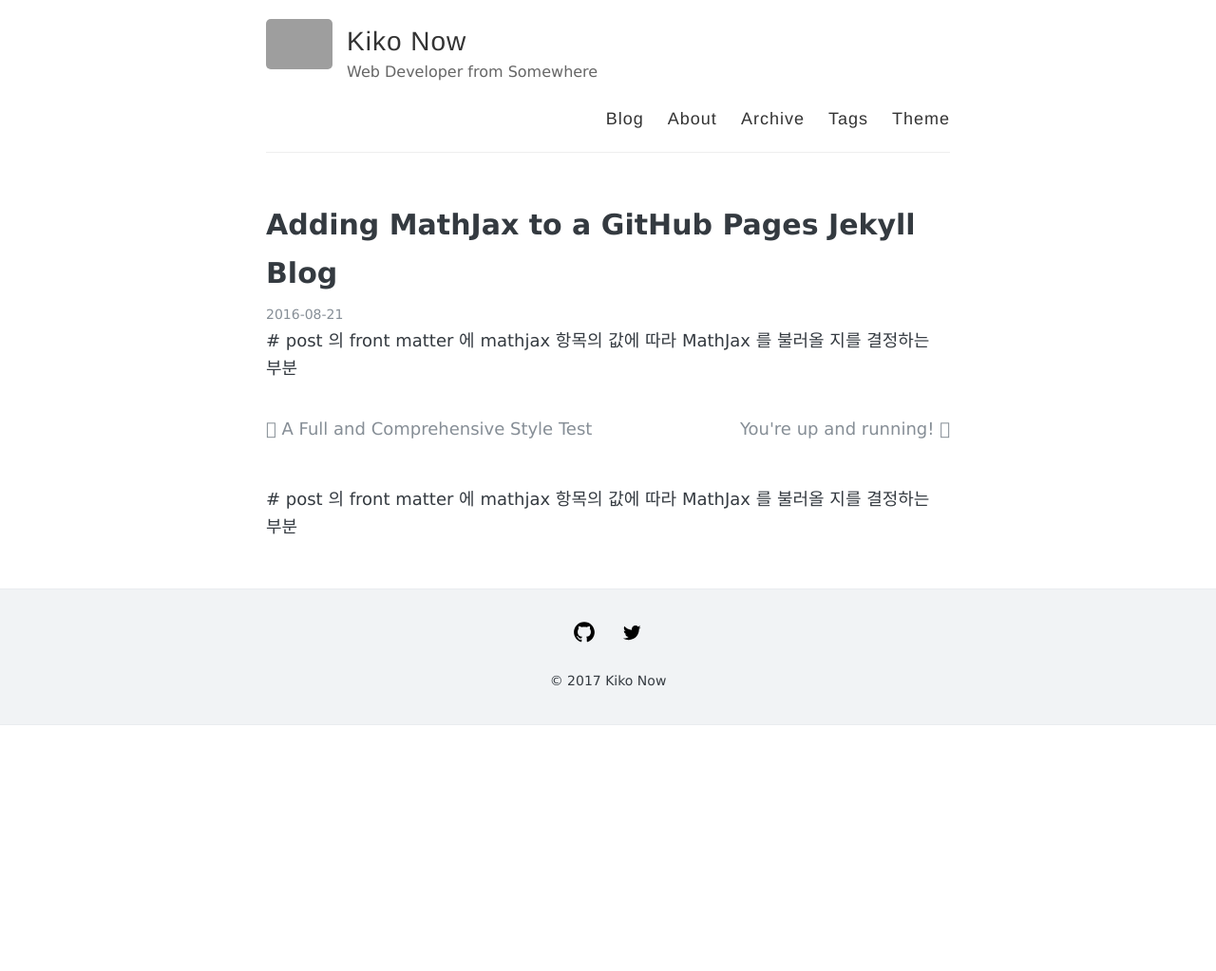
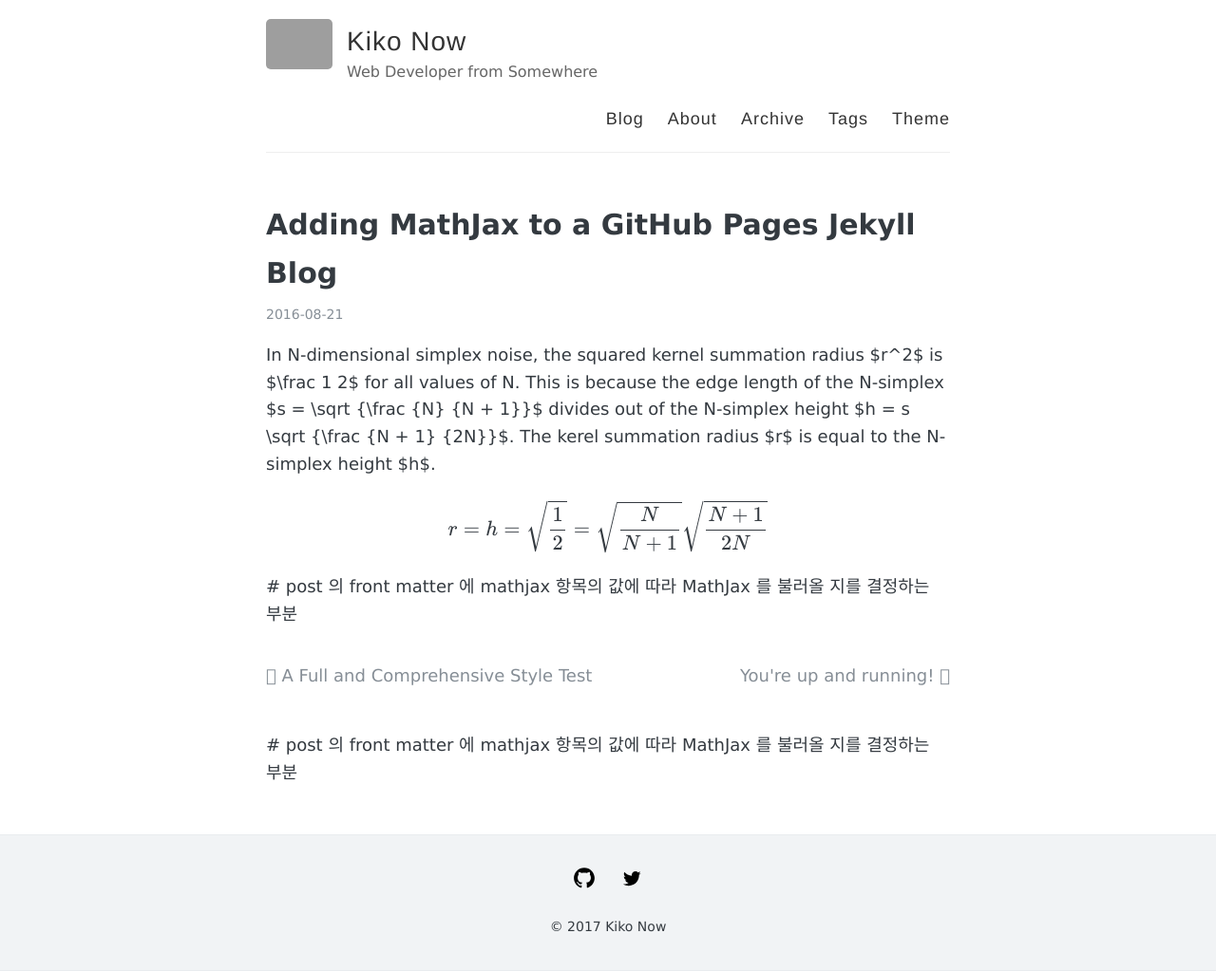
Before and after one commit to DataScience-stack/DataScience-stack.github.io, a Jekyll site: the page built from _posts/2020-05-26-mathjax.md, in a window 1280 px wide. Shown: the whole page at 95% size. Built offline with Jekyll 4.4.1, drawn with Linux system fonts in a browser that asks for light colours; formulas are drawn with MathJax 3; a script that is not in the unit is left out; before the commit the page ends 900 px from its top, so only the background shows below that; grey boxes are pictures that could not be loaded.

Commit message:
Update 2020-05-26-mathjax.md

```diff
--- a/_posts/2020-05-26-mathjax.md
+++ b/_posts/2020-05-26-mathjax.md
@@ -6,3 +6,11 @@
 date:   2016-08-21 23:41:54 +0000
 categories: github jekyll
 ---
+
+
+In N-dimensional simplex noise, the squared kernel summation radius $r^2$ is $\frac 1 2$
+for all values of N. This is because the edge length of the N-simplex $s = \sqrt {\frac {N} {N + 1}}$
+divides out of the N-simplex height $h = s \sqrt {\frac {N + 1} {2N}}$.
+The kerel summation radius $r$ is equal to the N-simplex height $h$.
+
+$$ r = h = \sqrt{\frac {1} {2}} = \sqrt{\frac {N} {N+1}} \sqrt{\frac {N+1} {2N}} $$
```
